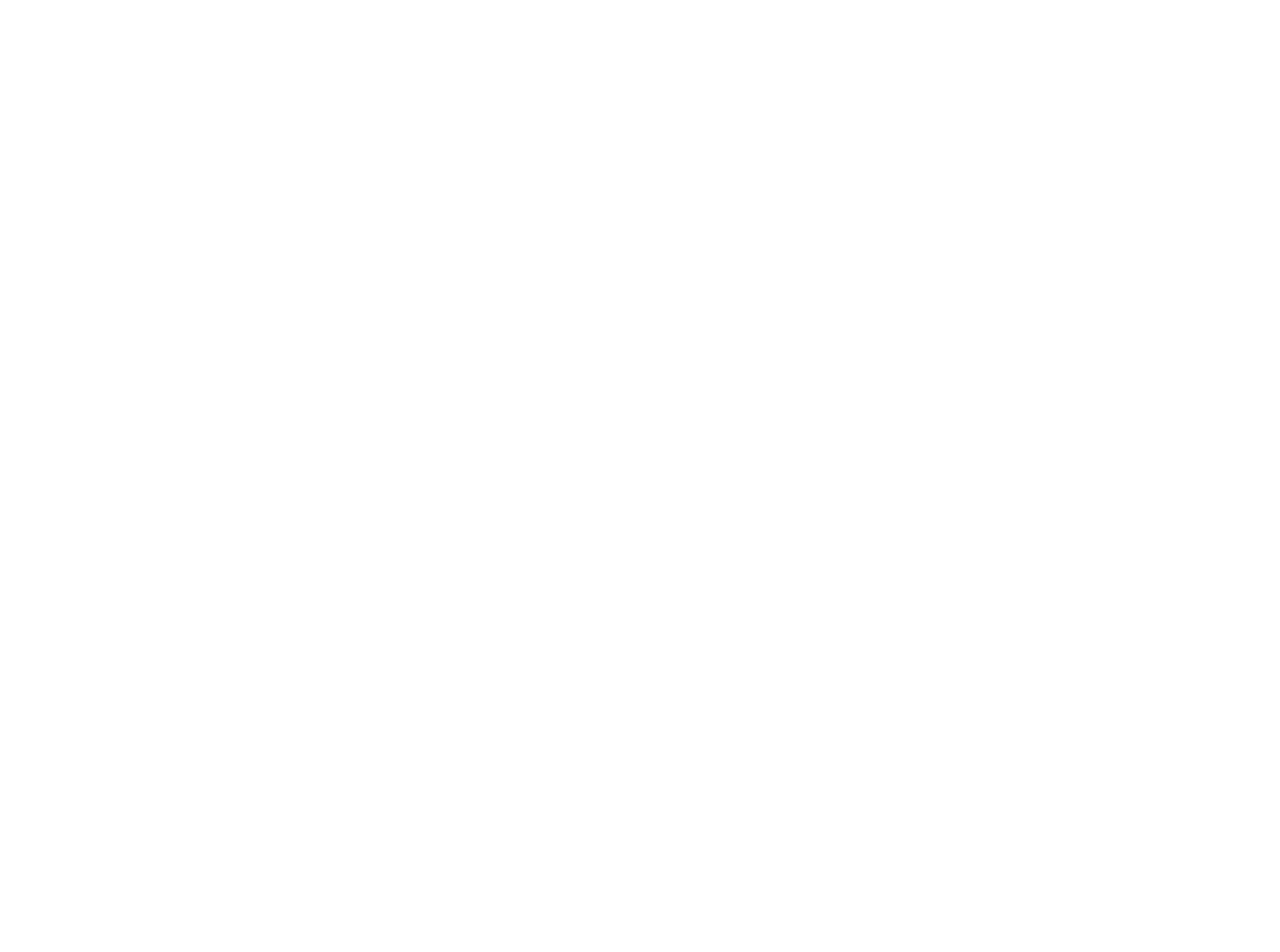
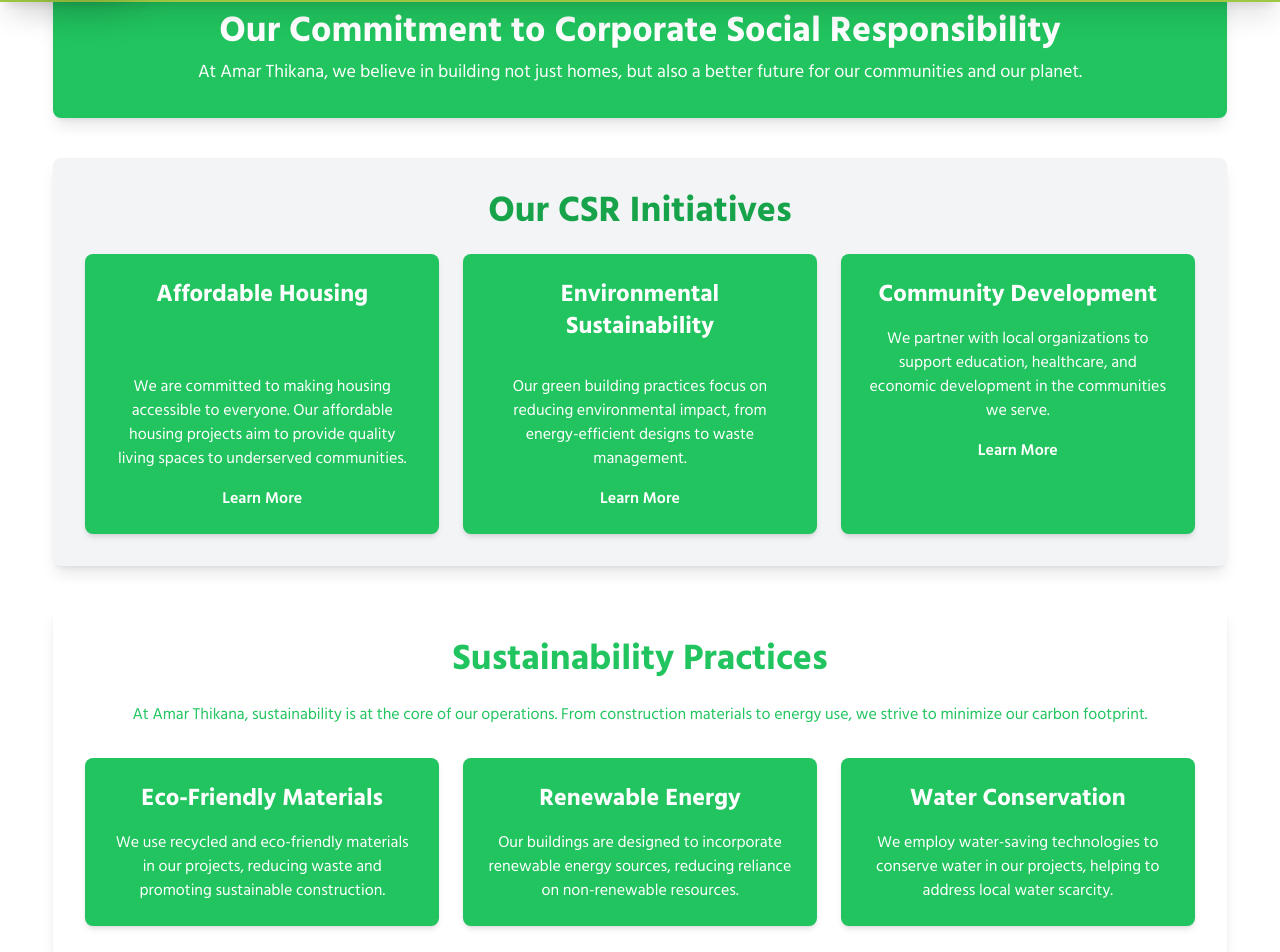
Before and after one commit to universeIt137/RealState-FrontEnd, a React (Vite) app: page /corporate-social-responsibility in a window 1280 px wide. Before the commit this address had no page. Shown: the part 134-1086 px from the top of the page. Before the commit the page ends 800 px from the top, so only its background shows below. Built offline with nearby package versions, Linux system fonts and the light colour scheme.

Commit message:
corporate social responsibility design

```diff
--- a/src/pages/clientSide/company-profile-page/CompanyProfilePage.jsx
+++ b/src/pages/clientSide/company-profile-page/CompanyProfilePage.jsx
@@ -2,6 +2,7 @@
 import { Helmet } from 'react-helmet-async';
 
 const CompanyProfile = () => {
+  window.scrollTo(0, 0);
   return (
     <>
       <Helmet>
--- /dev/null
+++ b/src/pages/clientSide/corporate-responsibility-page/CorporateResponsibilityPage.jsx
@@ -0,0 +1,133 @@
+import React from 'react';
+import { Helmet } from 'react-helmet-async';
+import { Link } from 'react-router-dom';
+
+const CSRPage = () => {
+  return (
+    <>
+      <Helmet>
+        <title>Amar Thikana | Corporate Social Responsibility</title>
+      </Helmet>
+
+      <div className="w-11/12 mx-auto my-20 md:my-28">
+
+        {/* Header Section */}
+        <header className="bg-[#21c45e] text-white rounded-lg shadow-lg p-4 md:p-8 text-center mb-2 md:mb-10">
+          <h1 className="md:text-4xl font-bold md:mb-2">Our Commitment to Corporate Social Responsibility</h1>
+          <p className="md:text-lg text-[9px] mt-1 md:mt-2">
+            At Amar Thikana, we believe in building not just homes, but also a better future for our communities and our planet.
+          </p>
+        </header>
+
+        {/* CSR Initiatives Section */}
+        <section className="bg-gray-100 rounded-lg shadow-lg p-4 mt-6 md:p-8 mb-5 md:mb-10">
+          <h2 className="md:text-4xl font-bold text-green-600 text-center mb-3 md:mb-6">Our CSR Initiatives</h2>
+          <div className="grid grid-cols-1 md:grid-cols-2 lg:grid-cols-3 gap-6">
+
+            {/* Initiative 1 */}
+            <div className="bg-[#21c45e] p-3 md:p-6 rounded-lg shadow-md transform transition-transform duration-300 hover:scale-105">
+              <p className="text-white text-center text-[9px] md:text-[16px] md:mb-4">
+                <div className='h-24 my-auto ' >
+                    <h3 className="md:text-xl lg:text-2xl text-center font-bold text-white md:mb-4">Affordable Housing</h3>
+                </div>
+                We are committed to making housing accessible to everyone. Our affordable housing projects aim to provide quality living spaces to underserved communities.
+              </p>
+              <Link to={""} className=" text-[9px] md:text-[16px] text-white text-center block font-semibold hover:underline">Learn More</Link>
+            </div>
+
+            {/* Initiative 2 */}
+            <div className="bg-[#21c45e] p-3 md:p-6 rounded-lg shadow-md transform transition-transform duration-300 hover:scale-105">
+                <div className='h-24 my-auto ' >
+                    <h3 className="md:text-xl lg:text-2xl text-center font-bold text-white md:mb-4">Environmental Sustainability</h3>
+                </div>
+              <p className="text-white text-center text-[9px] md:text-[16px] md:mb-4">
+                Our green building practices focus on reducing environmental impact, from energy-efficient designs to waste management.
+              </p>
+              <Link to={""} className=" text-[9px] md:text-[16px] text-white text-center block font-semibold hover:underline">Learn More</Link>
+            </div>
+
+            {/* Initiative 3 */}
+            <div className="bg-[#21c45e] p-3 md:p-6  rounded-lg shadow-md transform transition-transform duration-300 hover:scale-105">
+              <h3 className="md:text-xl lg:text-2xl text-center font-bold text-white md:mb-4">Community Development</h3>
+              <p className="text-white text-center text-[9px] md:text-[16px] md:mb-4">
+                We partner with local organizations to support education, healthcare, and economic development in the communities we serve.
+              </p>
+              <Link to={""} className=" text-[9px] md:text-[16px] text-white text-center block font-semibold hover:underline">Learn More</Link>
+            </div>
+
+            {/* Additional Initiatives */}
+          </div>
+        </section>
+
+        {/* Sustainability Practices Section */}
+        <section className="bg-white rounded-lg shadow-lg p-4 md:p-8 mb-5 md:mb-10">
+          <h2 className="md:text-4xl font-bold text-[#21c45e] text-center md:mb-6">Sustainability Practices</h2>
+          <p className="text-[#21c45e] text-[10px] md:text-[16px] text-center mb-4 md:mb-8">
+            At Amar Thikana, sustainability is at the core of our operations. From construction materials to energy use, we strive to minimize our carbon footprint.
+          </p>
+          <div className="grid grid-cols-1 md:grid-cols-2 lg:grid-cols-3 gap-6">
+
+            {/* Practice 1 */}
+            <div className="bg-[#21c45e] p-3 md:p-6 rounded-lg shadow-md transform transition-transform duration-300 hover:scale-105">
+              <h3 className="md:text-2xl text-center font-bold text-white md:mb-4">Eco-Friendly Materials</h3>
+              <p className="text-white md:text-[16px] text-[10px] text-center ">
+                We use recycled and eco-friendly materials in our projects, reducing waste and promoting sustainable construction.
+              </p>
+            </div>
+
+            {/* Practice 2 */}
+            <div className="bg-[#21c45e] p-3 md:p-6 text-center rounded-lg shadow-md transform transition-transform duration-300 hover:scale-105">
+              <h3 className="md:text-2xl text-center font-bold text-white md:mb-4">Renewable Energy</h3>
+              <p className="text-white md:text-[16px] text-[10px] text-center ">
+                Our buildings are designed to incorporate renewable energy sources, reducing reliance on non-renewable resources.
+              </p>
+            </div>
+
+            {/* Practice 3 */}
+            <div className="bg-[#21c45e] p-3 md:p-6 text-center rounded-lg shadow-md transform transition-transform duration-300 hover:scale-105">
+              <h3 className="md:text-2xl text-center font-bold text-white md:mb-4">Water Conservation</h3>
+              <p className="text-white md:text-[16px] text-[10px] text-center ">
+                We employ water-saving technologies to conserve water in our projects, helping to address local water scarcity.
+              </p>
+            </div>
+          </div>
+        </section>
+
+        {/* Community Engagement Section */}
+        <section className="bg-gray-100 rounded-lg shadow-lg p-8 mb-10">
+          <h2 className="text-3xl font-bold text-green-600 text-center mb-6">Community Engagement</h2>
+          <p className="text-gray-700 text-center mb-8">
+            We believe in giving back to our communities. Our engagement programs focus on supporting local businesses and fostering economic growth.
+          </p>
+          <div className="flex flex-wrap justify-center gap-6">
+            <div className="bg-white p-6 rounded-lg shadow-md w-80 transform transition-transform duration-300 hover:scale-105">
+              <h3 className="text-xl font-bold text-green-600 mb-4">Volunteering Programs</h3>
+              <p className="text-gray-700">
+                Our team regularly volunteers in community projects, working alongside residents to improve neighborhoods and build strong connections.
+              </p>
+            </div>
+            <div className="bg-white p-6 rounded-lg shadow-md w-80 transform transition-transform duration-300 hover:scale-105">
+              <h3 className="text-xl font-bold text-green-600 mb-4">Local Partnerships</h3>
+              <p className="text-gray-700">
+                By partnering with local businesses, we aim to support economic development and provide resources for community growth.
+              </p>
+            </div>
+          </div>
+        </section>
+
+        {/* Call to Action Section */}
+        <section className="bg-green-600 text-white rounded-lg shadow-lg p-8 text-center">
+          <h2 className="text-3xl font-bold mb-4">Get Involved</h2>
+          <p className="text-lg mb-6">
+            Join us in our mission to create sustainable and positive change. Discover more ways to support our CSR initiatives or partner with us to make a difference.
+          </p>
+          <button className="bg-white text-green-600 font-bold py-2 px-6 rounded-md hover:bg-gray-100 transition duration-300">
+            Learn More
+          </button>
+        </section>
+      </div>
+    </>
+  );
+};
+
+export default CSRPage;
--- a/src/pages/clientSide/corporate-structure/CorporateStructurePage.jsx
+++ b/src/pages/clientSide/corporate-structure/CorporateStructurePage.jsx
@@ -3,6 +3,7 @@
 import { Link } from 'react-router-dom';
 
 const CorporateStructurePage = () => {
+  window.scrollTo(0, 0);
   return (
     <>
       <Helmet>
--- a/src/pages/clientSide/mission-and-vission/MissionVisionPage.jsx
+++ b/src/pages/clientSide/mission-and-vission/MissionVisionPage.jsx
@@ -3,7 +3,7 @@
 import { Link } from 'react-router-dom';
 
 const MissionVision = () => {
-    // window.scrollTo(0, 0);
+    window.scrollTo(0, 0);
   return (
     <>
       <Helmet>
--- a/src/router/Router.jsx
+++ b/src/router/Router.jsx
@@ -9,6 +9,7 @@
 import CompanyProfilePage from "../pages/clientSide/company-profile-page/CompanyProfilePage";
 import MissionVision from "../pages/clientSide/mission-and-vission/MissionVisionPage";
 import CorporateStructurePage from "../pages/clientSide/corporate-structure/CorporateStructurePage";
+import CSRPage from "../pages/clientSide/corporate-responsibility-page/CorporateResponsibilityPage";
 
 
 
@@ -50,6 +51,10 @@
             {
                 path : "corporate-structure",
                 element : <CorporateStructurePage></CorporateStructurePage>
+            },
+            {
+                path : "corporate-social-responsibility",
+                element : <CSRPage></CSRPage>
             }
 
         ]
```
